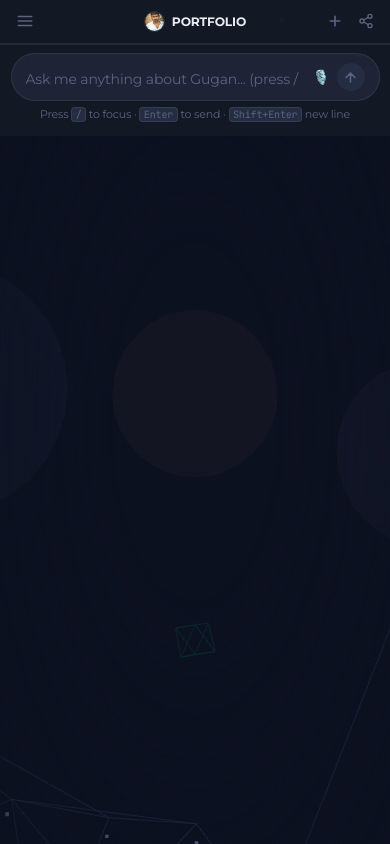
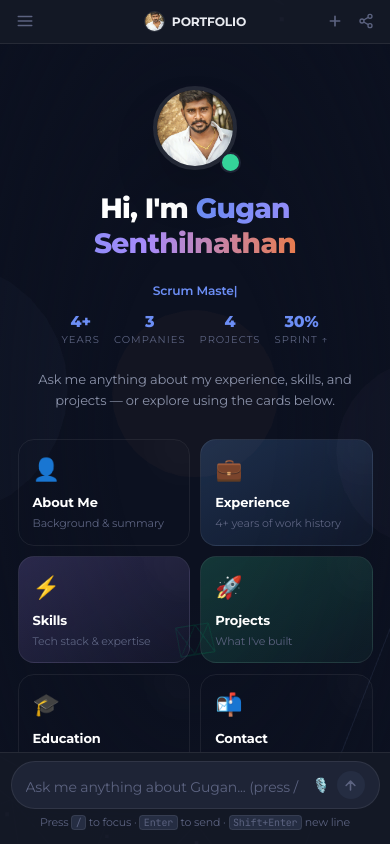
Before and after one commit to Gugan-0203/Portfolio, a React (Vite) app: page / in a window 390 px wide. Built offline with nearby package versions, Linux system fonts and the light colour scheme.

Commit message:
Restore missing content: revert complex positioning and simplify mobile scroll layout while keeping padding fixes

```diff
--- a/src/App.jsx
+++ b/src/App.jsx
@@ -38,7 +38,7 @@ export default function App() {
         )}
       </AnimatePresence>
 
-      <div className={`fixed inset-0 flex min-h-0 overflow-hidden bg-base text-ink relative ${theme === 'dark' ? 'dark' : ''}`}>
+      <div className={`flex h-[100dvh] min-h-0 overflow-hidden bg-base text-ink relative ${theme === 'dark' ? 'dark' : ''}`}>
         {/* 3D Background */}
         <div className="absolute inset-0 z-0 pointer-events-none">
           <ThreeScene />
@@ -83,9 +83,7 @@ export default function App() {
           {/* Mobile/Top Navbar */}
           <Topbar onSend={handleSend} />
 
-          <div className="flex-1 min-h-0 relative">
-            <ChatWindow onOpenModal={(project) => useChatStore.getState().openModal(project)} />
-          </div>
+          <ChatWindow onOpenModal={(project) => useChatStore.getState().openModal(project)} />
           <InputArea onSend={handleSend} />
         </div>
 
--- a/src/components/ChatWindow.jsx
+++ b/src/components/ChatWindow.jsx
@@ -83,7 +83,7 @@ export default function ChatWindow({ onOpenModal }) {
 
   return (
     <div
-      className="absolute inset-0 overflow-y-auto mobile-scroll scroll-smooth glass-chat"
+      className="flex-1 min-h-0 overflow-y-auto mobile-scroll relative scroll-smooth glass-chat"
       ref={winRef}
       onScroll={handleScroll}
       style={{ WebkitOverflowScrolling: 'touch', touchAction: 'pan-y' }}
--- a/src/index.css
+++ b/src/index.css
@@ -115,13 +115,12 @@ html, body {
     height: 100%;
     height: -webkit-fill-available;
     overflow: hidden;
-    position: fixed; /* Prevent body scroll entirely on iOS */
     width: 100%;
   }
 
   #root {
-    height: 100%;
-    height: -webkit-fill-available;
+    height: 100dvh;
+    width: 100%;
   }
 
   .mobile-scroll {
```
